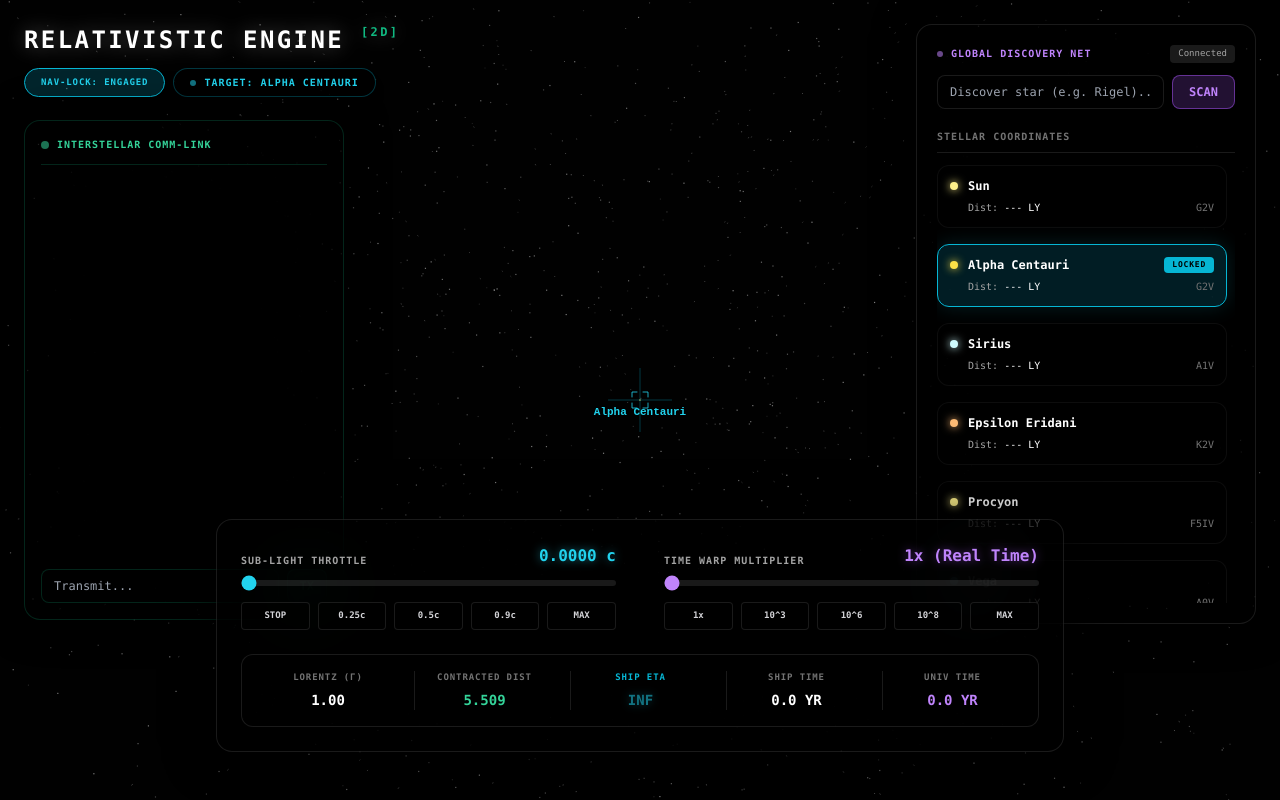
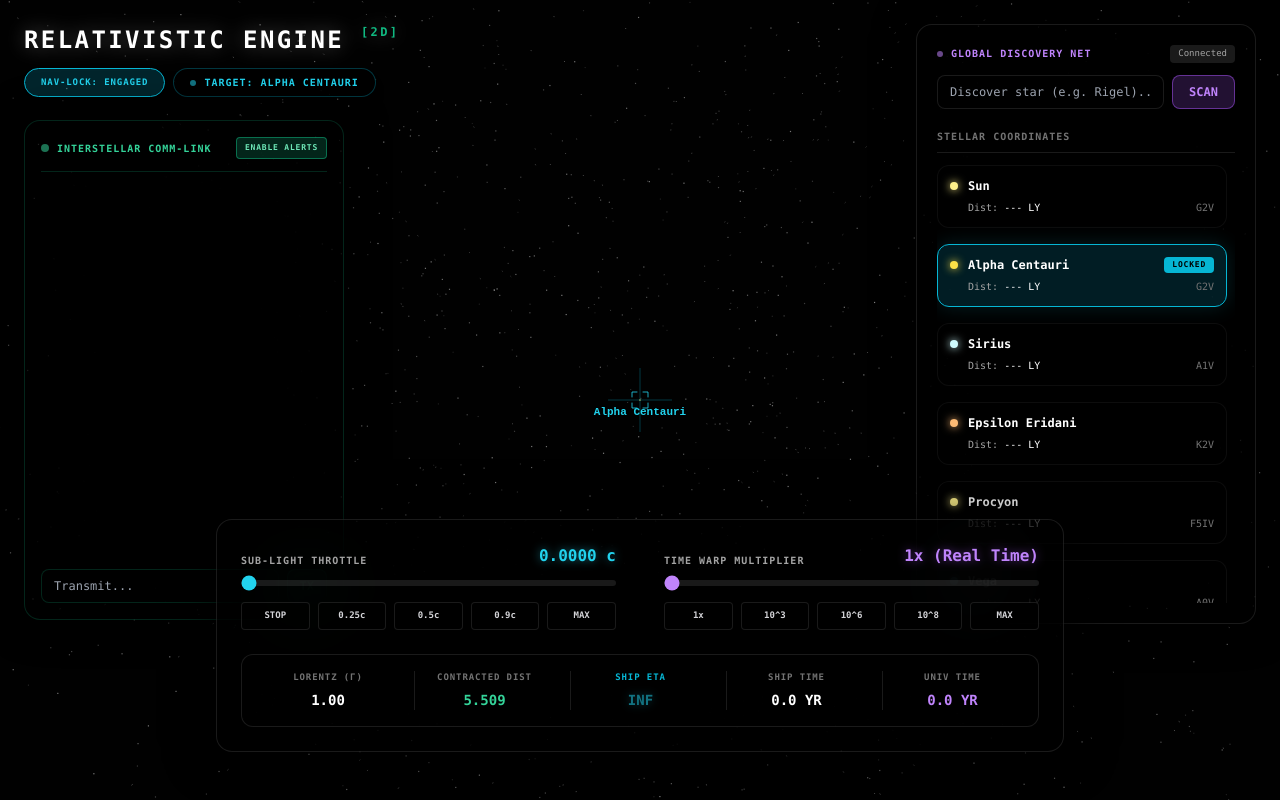
Before and after one commit to Yuvaakaarthikheshwaran/student-space, a Next.js app: page / in a window 1280 px wide. Both pictures are taken after a click on the button "IGNITE 2D ENGINE". Built offline with nearby package versions, Linux system fonts and the light colour scheme.

Commit message:
Integrate FCM for push notifications and alerts
Add Firebase Cloud Messaging integration for push notifications.

```diff
--- a/app/page.tsx
+++ b/app/page.tsx
@@ -2,9 +2,10 @@
 import React, { useState, useRef, useEffect, useMemo } from "react";
 import { signInWithCustomToken, signInAnonymously, onAuthStateChanged, User } from 'firebase/auth';
 import { collection, onSnapshot, doc, setDoc } from 'firebase/firestore';
+import { getMessaging, getToken, onMessage } from 'firebase/messaging';
 
 // Relative Imports for Root Architecture
-import { auth, db, appId } from '../lib/firebase';
+import { app, auth, db, appId } from '../lib/firebase';
 import { CORE_STARS, StarData } from '../data/coreStars';
 import InteractiveTerminal from '../components/terminal/InteractiveTerminal';
 import FlightHUD from '../components/hud/FlightHUD';
@@ -31,8 +32,9 @@ export default function DeepSpaceEngine() {
   const [isNavLocked, setIsNavLocked] = useState(true);
   const [showTerminal, setShowTerminal] = useState(false);
   const [showMap, setShowMap] = useState(false);
+  const [notificationsEnabled, setNotificationsEnabled] = useState(false);
 
-  // Global Key Listener for Backtick
+  // Global Key Listener for Backtick & Map
   useEffect(() => {
     const handleKeyDown = (e: KeyboardEvent) => {
       if (e.key === '`' || e.key === '~') {
@@ -47,17 +49,6 @@ export default function DeepSpaceEngine() {
     window.addEventListener('keydown', handleKeyDown);
     return () => window.removeEventListener('keydown', handleKeyDown);
   }, [showTerminal, isSearching]);
-
-  useEffect(() => {
-    const handleKeyDown = (e: KeyboardEvent) => {
-      if (e.key === '`' || e.key === '~') {
-        e.preventDefault();
-        setShowTerminal(prev => !prev);
-      }
-    };
-    window.addEventListener('keydown', handleKeyDown);
-    return () => window.removeEventListener('keydown', handleKeyDown);
-  }, []);
 
   useEffect(() => {
     if (typeof window !== 'undefined' && !document.getElementById('tailwind-cdn')) {
@@ -132,10 +123,47 @@ export default function DeepSpaceEngine() {
         y: engineState.current.ship.y,
         z: engineState.current.ship.z,
         timestamp: Date.now()
-      });
+      }, { merge: true });
     }, 1500);
     return () => clearInterval(interval);
   }, [user, hasStarted]);
+
+  // --- FCM NOTIFICATIONS INTEGRATION ---
+  const requestNotificationPermission = async () => {
+    if (!app || !user || typeof window === 'undefined' || !('Notification' in window)) {
+      alert("Push notifications aren't supported on this browser.");
+      return;
+    }
+
+    try {
+      const permission = await Notification.requestPermission();
+      if (permission === 'granted') {
+        const messaging = getMessaging(app);
+        const token = await getToken(messaging, {
+          vapidKey: 'BEG37DUh4P2iqpeLnEEZhqpWmBjGHnt_3BZlFytnN63vc4848KzcIDYAkpAWJ1YqcQIkugpGYBJ0arV3auSMbjg'
+        });
+
+        if (token) {
+          // Store token in database for cloud functions to send targeted alerts
+          await setDoc(doc(db, 'artifacts', appId, 'public', 'fleet', user.uid), {
+            fcmToken: token
+          }, { merge: true });
+
+          setNotificationsEnabled(true);
+
+          // Foreground message handler
+          onMessage(messaging, (payload) => {
+            console.log("Foreground transmission received: ", payload);
+            // Could trigger custom UI alerts here if needed
+          });
+        }
+      } else {
+        console.warn("Notification permission denied.");
+      }
+    } catch (error) {
+      console.error("FCM Token generation failed: ", error);
+    }
+  };
 
   const knownStars = useMemo(() => {
     const combined = [...CORE_STARS];
@@ -389,7 +417,7 @@ export default function DeepSpaceEngine() {
     const rs = () => { w = canvasRef.current!.width = window.innerWidth; h = canvasRef.current!.height = window.innerHeight; };
     window.addEventListener("resize", rs);
     return () => { cancelAnimationFrame(reqId); window.removeEventListener("resize", rs); };
-  }, [hasStarted, showTerminal]);
+  }, [hasStarted, showTerminal, showMap]);
 
   return (
     <>
@@ -414,7 +442,7 @@ export default function DeepSpaceEngine() {
                   <p className="text-neutral-300 mb-4 text-sm leading-relaxed" style={{ margin: 0, paddingBottom: '16px', color: '#d4d4d8' }}>
                     <strong className="text-emerald-400 font-bold" style={{ color: '#34d399' }}>UPGRADE ACTIVE:</strong> Component Architecture injected.
                     <br/><br/>
-                    <span className="text-purple-400 font-bold" style={{ color: '#c084fc' }}>SECURE BACK-END:</span> Multiplayer Fleet Tracking Online.
+                    <span className="text-purple-400 font-bold" style={{ color: '#c084fc' }}>SECURE BACK-END:</span> Multiplayer Fleet Tracking & Push Alerts Online.
                   </p>
               </div>
               <button onClick={() => setHasStarted(true)} className="fallback-btn bg-emerald-500 hover:bg-emerald-400 text-black px-12 py-4 rounded-xl font-black uppercase tracking-widest transition-all shadow-[0_0_20px_rgba(16,185,129,0.2)] hover:shadow-[0_0_40px_rgba(16,185,129,0.5)] transform hover:-translate-y-1">Ignite 2D Engine</button>
@@ -450,7 +478,12 @@ export default function DeepSpaceEngine() {
           <aside className="absolute top-32 left-6 w-[320px] bg-black/50 backdrop-blur-2xl border border-emerald-500/20 p-4 rounded-2xl pointer-events-auto shadow-[0_0_40px_rgba(0,0,0,0.8)] z-20 flex flex-col" style={{ position: 'absolute', top: '120px', left: '24px', width: '320px', height: 'calc(100vh - 300px)', background: 'rgba(0,0,0,0.5)', border: '1px solid rgba(16,185,129,0.2)', padding: '16px', borderRadius: '16px', pointerEvents: 'auto', zIndex: 20, display: 'flex', flexDirection: 'column' }}>
             <div className="flex items-center gap-2 border-b border-emerald-500/20 pb-3 mb-3" style={{ display: 'flex', alignItems: 'center', gap: '8px', borderBottom: '1px solid rgba(16,185,129,0.2)', paddingBottom: '12px', marginBottom: '12px' }}>
               <div className="w-2 h-2 rounded-full bg-emerald-400 animate-pulse" style={{ width: '8px', height: '8px', borderRadius: '50%', backgroundColor: '#34d399' }} />
-              <h2 className="text-[10px] font-bold text-emerald-400 uppercase tracking-widest" style={{ margin: 0, fontSize: '10px', color: '#34d399', textTransform: 'uppercase', letterSpacing: '0.1em', fontWeight: 'bold' }}>Interstellar Comm-Link</h2>
+              <h2 className="text-[10px] font-bold text-emerald-400 uppercase tracking-widest flex-1" style={{ margin: 0, fontSize: '10px', color: '#34d399', textTransform: 'uppercase', letterSpacing: '0.1em', fontWeight: 'bold' }}>Interstellar Comm-Link</h2>
+              {!notificationsEnabled && (
+                 <button onClick={requestNotificationPermission} className="text-[8px] bg-emerald-500/20 hover:bg-emerald-500 hover:text-black border border-emerald-500/50 text-emerald-300 px-2 py-1 rounded transition-colors uppercase tracking-widest font-bold">
+                    Enable Alerts
+                 </button>
+              )}
             </div>
 
             <div className="flex-1 overflow-y-auto space-y-2 pr-2 custom-scrollbar flex flex-col" style={{ flex: 1, overflowY: 'auto', display: 'flex', flexDirection: 'column', gap: '8px', paddingRight: '8px' }}>
```
